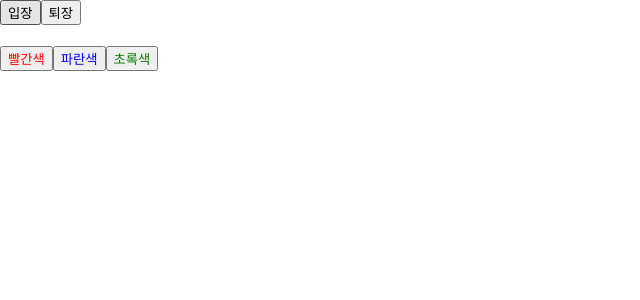
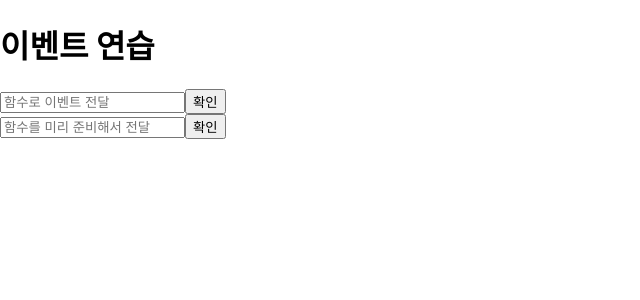
Before and after one commit to silverflow/react_study, a React (Create React App) app: page / in a window 1280 px wide. Shown: the top 300 px of the page, without its empty margins (0-640 px from the left). Built offline with nearby package versions, Linux system fonts and the light colour scheme.

Commit message:
study:이벤트 핸들러 다루기(#132p)
바벨의 transform-class-properties 문법을 사용해서 함수를 construct를 통해 따로 바인딩하지 않고 함수로 미리 준비해서 이벤트 전달

```diff
--- a/src/App.js
+++ b/src/App.js
@@ -1,8 +1,8 @@
 import React from "react";
-import Say from "./Say";
+import EventPractice from "./EventPractice";
 
 const App = () => {
-	return <Say />;
+	return <EventPractice />;
 };
 
 export default App;
--- /dev/null
+++ b/src/EventPractice.js
@@ -0,0 +1,55 @@
+import React, { Component } from "react";
+
+export default class EventPractice extends Component {
+	state = {
+		message: "",
+	};
+
+	handleChange = (e) => {
+		this.setState({
+			message: e.target.value,
+		});
+	};
+
+	handleClick = () => {
+		alert(this.state.message);
+		this.setState({
+			message: "",
+		});
+	};
+	render() {
+		return (
+			<div>
+				<h1>이벤트 연습</h1>
+				<input
+					type="text"
+					name="message"
+					placeholder="함수로 이벤트 전달"
+					value={this.state.message}
+					onChange={(e) => {
+						this.setState({ message: e.target.value });
+					}}
+				/>
+				<button
+					onClick={() => {
+						alert(this.state.message);
+						this.setState({
+							message: "",
+						});
+					}}
+				>
+					확인
+				</button>
+				<br />
+				<input
+					type="text"
+					name="messge"
+					placeholder="함수를 미리 준비해서 전달"
+					value={this.state.message}
+					onChange={this.handleChange}
+				/>
+				<button onClick={this.handleClick}>확인</button>
+			</div>
+		);
+	}
+}
```
